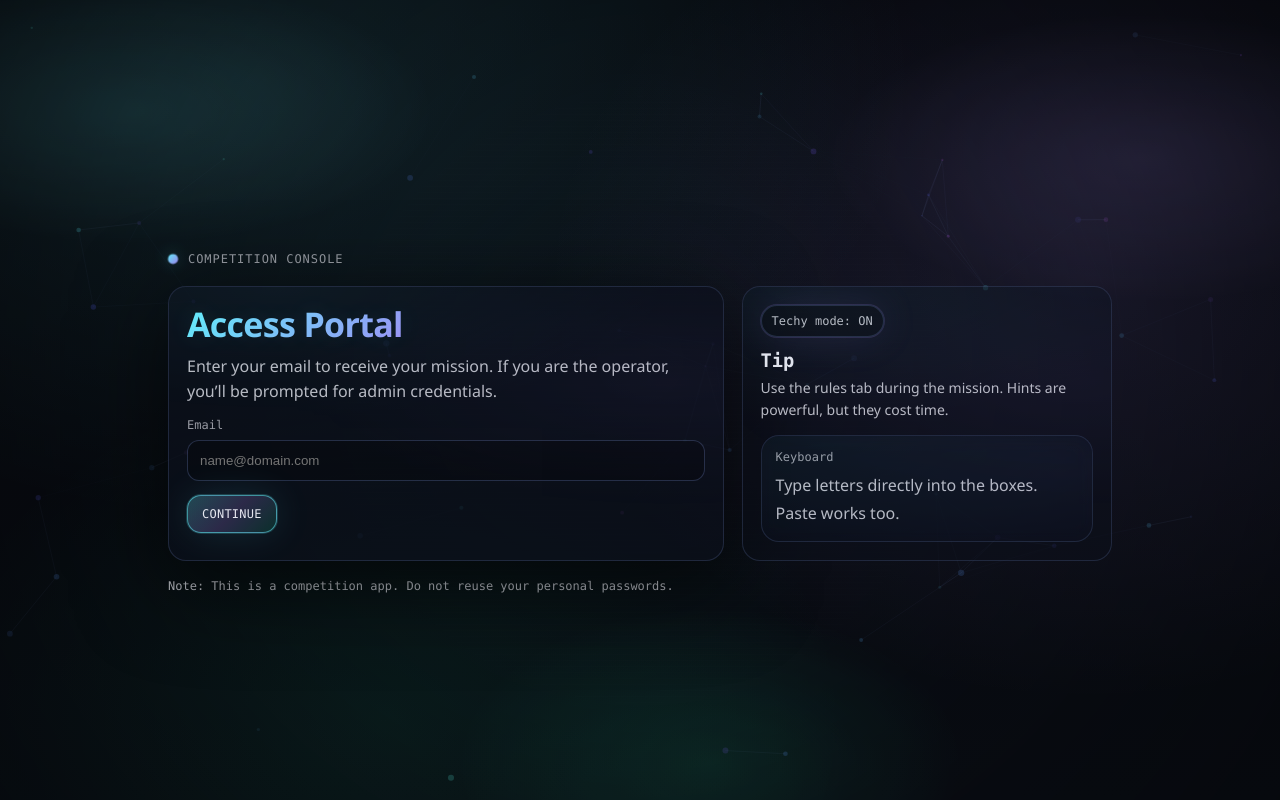
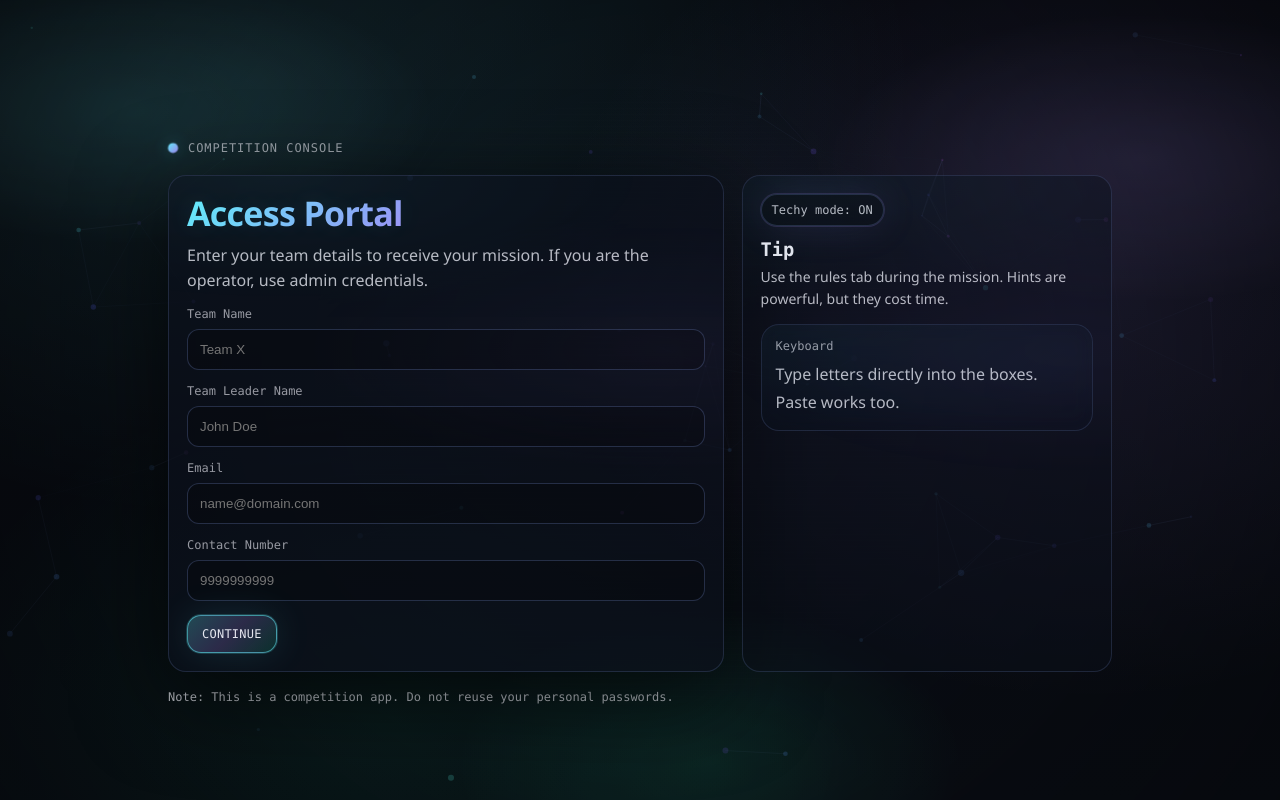
Before and after one commit to Svetlana2006/escape_room, a React (Vite) app in the folder client/: page /#/ in a window 1280 px wide. Built offline with nearby package versions, Linux system fonts and the light colour scheme; no server answers.

Commit message:
final login credentials update

```diff
--- a/client/src/lib/api.ts
+++ b/client/src/lib/api.ts
@@ -60,10 +60,10 @@ export type AttemptState = {
   solvedBySegment: Record<string, number>;
 };
 
-export async function startAuth(email: string) {
+export async function startAuth(teamName: string, teamLeaderName: string, email: string, contactNumber: string) {
   return request<{ kind: "admin"; requiresPassword: true } | { kind: "player"; attemptId: string }>("/api/auth/start", {
     method: "POST",
-    body: JSON.stringify({ email })
+    body: JSON.stringify({ teamName, teamLeaderName, email, contactNumber })
   });
 }
 
@@ -129,6 +129,9 @@ export async function adminListAttempts() {
     attempts: Array<{
       id: string;
       email: string;
+      teamName: string;
+      teamLeaderName: string;
+      contactNumber: string;
       status: string;
       createdAt: number;
       startedAt: number | null;
--- a/client/src/lib/storage.ts
+++ b/client/src/lib/storage.ts
@@ -1,7 +1,10 @@
 const KEY = "escape_room_quiz_v1";
 
 export type Persisted = {
+  teamName?: string;
+  teamLeaderName?: string;
   email?: string;
+  contactNumber?: string;
   attemptId?: string;
   adminToken?: string;
 };
@@ -24,7 +27,14 @@ export function writePersisted(update: Partial<Persisted>) {
 
 export function clearAttempt() {
   const cur = readPersisted();
-  writePersisted({ ...cur, attemptId: undefined, email: undefined });
+  writePersisted({
+    ...cur,
+    attemptId: undefined,
+    email: undefined,
+    teamName: undefined,
+    teamLeaderName: undefined,
+    contactNumber: undefined
+  });
 }
 
 export function clearAdmin() {
--- a/client/src/pages/AdminDashboardPage.tsx
+++ b/client/src/pages/AdminDashboardPage.tsx
@@ -19,6 +19,9 @@ export default function AdminDashboardPage() {
     Array<{
       id: string;
       email: string;
+      teamName: string;
+      teamLeaderName: string;
+      contactNumber: string;
       status: string;
       createdAt: number;
       startedAt: number | null;
@@ -65,7 +68,7 @@ export default function AdminDashboardPage() {
   }
 
   function onExportToExcel() {
-    const headers = ["Email", "Status", "Solved Count", "Total Time (s)", "Penalty (s)", "Started", "Finished", "Attempt ID"];
+    const headers = ["Team Name", "Leader Name", "Email", "Contact", "Status", "Solved Count", "Total Time (s)", "Penalty (s)", "Started", "Finished", "Attempt ID"];
 
     const escapeCsv = (val: any) => {
       if (val === null || val === undefined) return '""';
@@ -75,7 +78,10 @@ export default function AdminDashboardPage() {
     };
 
     const rows = attempts.map((a) => [
+      a.teamName,
+      a.teamLeaderName,
       a.email,
+      a.contactNumber,
       a.status,
       a.solvedCount, // Export as integer to prevent Excel from converting fractions like '5/20' to 'May-20'
       a.totalSeconds ?? "—",
@@ -149,7 +155,10 @@ export default function AdminDashboardPage() {
           <table style={{ width: "100%", borderCollapse: "separate", borderSpacing: 0 }}>
             <thead>
               <tr style={{ textAlign: "left", color: "var(--muted)", fontFamily: "var(--mono)", fontSize: 12 }}>
+                <th style={{ padding: "10px 8px" }}>Team Name</th>
+                <th style={{ padding: "10px 8px" }}>Leader</th>
                 <th style={{ padding: "10px 8px" }}>Email</th>
+                <th style={{ padding: "10px 8px" }}>Contact</th>
                 <th style={{ padding: "10px 8px" }}>Status</th>
                 <th style={{ padding: "10px 8px" }}>Solved</th>
                 <th style={{ padding: "10px 8px" }}>Total Time</th>
@@ -162,7 +171,10 @@ export default function AdminDashboardPage() {
             <tbody>
               {attempts.map((a) => (
                 <tr key={a.id} style={{ borderTop: "1px solid rgba(146, 175, 255, 0.12)" }}>
+                  <td style={{ padding: "10px 8px" }}>{a.teamName}</td>
+                  <td style={{ padding: "10px 8px" }}>{a.teamLeaderName}</td>
                   <td style={{ padding: "10px 8px" }}>{a.email}</td>
+                  <td style={{ padding: "10px 8px" }}>{a.contactNumber}</td>
                   <td style={{ padding: "10px 8px", fontFamily: "var(--mono)" }}>
                     <span className={a.status === "completed" ? "good" : a.status === "abandoned" ? "bad" : "muted"}>
                       {a.status}
--- a/client/src/pages/LoginPage.tsx
+++ b/client/src/pages/LoginPage.tsx
@@ -7,7 +7,10 @@ import PageShell from "../components/PageShell";
 export default function LoginPage() {
   const nav = useNavigate();
   const persisted = useMemo(() => readPersisted(), []);
+  const [teamName, setTeamName] = useState(persisted.teamName ?? "");
+  const [teamLeaderName, setTeamLeaderName] = useState(persisted.teamLeaderName ?? "");
   const [email, setEmail] = useState(persisted.email ?? "");
+  const [contactNumber, setContactNumber] = useState(persisted.contactNumber ?? "");
   const [busy, setBusy] = useState(false);
   const [error, setError] = useState<string | null>(null);
 
@@ -16,17 +19,12 @@ export default function LoginPage() {
     setError(null);
     setBusy(true);
     try {
-      // Check quiz status first for players
-      if (email !== "svetlana.2006.kumar@gmail.com") { // Fast path if admin email is known, or just wait for server error
-        // But better to just let startAuth handle it and catch the error
-      }
-
-      const res = await startAuth(email);
+      const res = await startAuth(teamName, teamLeaderName, email, contactNumber);
       if (res.kind === "admin") {
-        writePersisted({ email });
+        writePersisted({ teamName, teamLeaderName, email, contactNumber });
         nav("/admin-login");
       } else {
-        writePersisted({ email, attemptId: res.attemptId });
+        writePersisted({ teamName, teamLeaderName, email, contactNumber, attemptId: res.attemptId });
         nav("/mission");
       }
     } catch (err) {
@@ -47,9 +45,29 @@ export default function LoginPage() {
         <div className="panel card">
           <h1 className="h1">Access Portal</h1>
           <p className="sub">
-            Enter your email to receive your mission. If you are the operator, you’ll be prompted for admin credentials.
+            Enter your team details to receive your mission. If you are the operator, use admin credentials.
           </p>
           <form onSubmit={onSubmit}>
+            <div className="field">
+              <div className="label">Team Name</div>
+              <input
+                className="input"
+                value={teamName}
+                onChange={(e) => setTeamName(e.target.value)}
+                placeholder="Team X"
+                required
+              />
+            </div>
+            <div className="field">
+              <div className="label">Team Leader Name</div>
+              <input
+                className="input"
+                value={teamLeaderName}
+                onChange={(e) => setTeamLeaderName(e.target.value)}
+                placeholder="John Doe"
+                required
+              />
+            </div>
             <div className="field">
               <div className="label">Email</div>
               <input
@@ -57,6 +75,18 @@ export default function LoginPage() {
                 value={email}
                 onChange={(e) => setEmail(e.target.value)}
                 placeholder="name@domain.com"
+                type="email"
+                required
+              />
+            </div>
+            <div className="field">
+              <div className="label">Contact Number</div>
+              <input
+                className="input"
+                value={contactNumber}
+                onChange={(e) => setContactNumber(e.target.value)}
+                placeholder="9999999999"
+                required
               />
             </div>
             {error ? (
```
Also changed, not shown: 2 other files (tests, documents, lock files or other folders).
